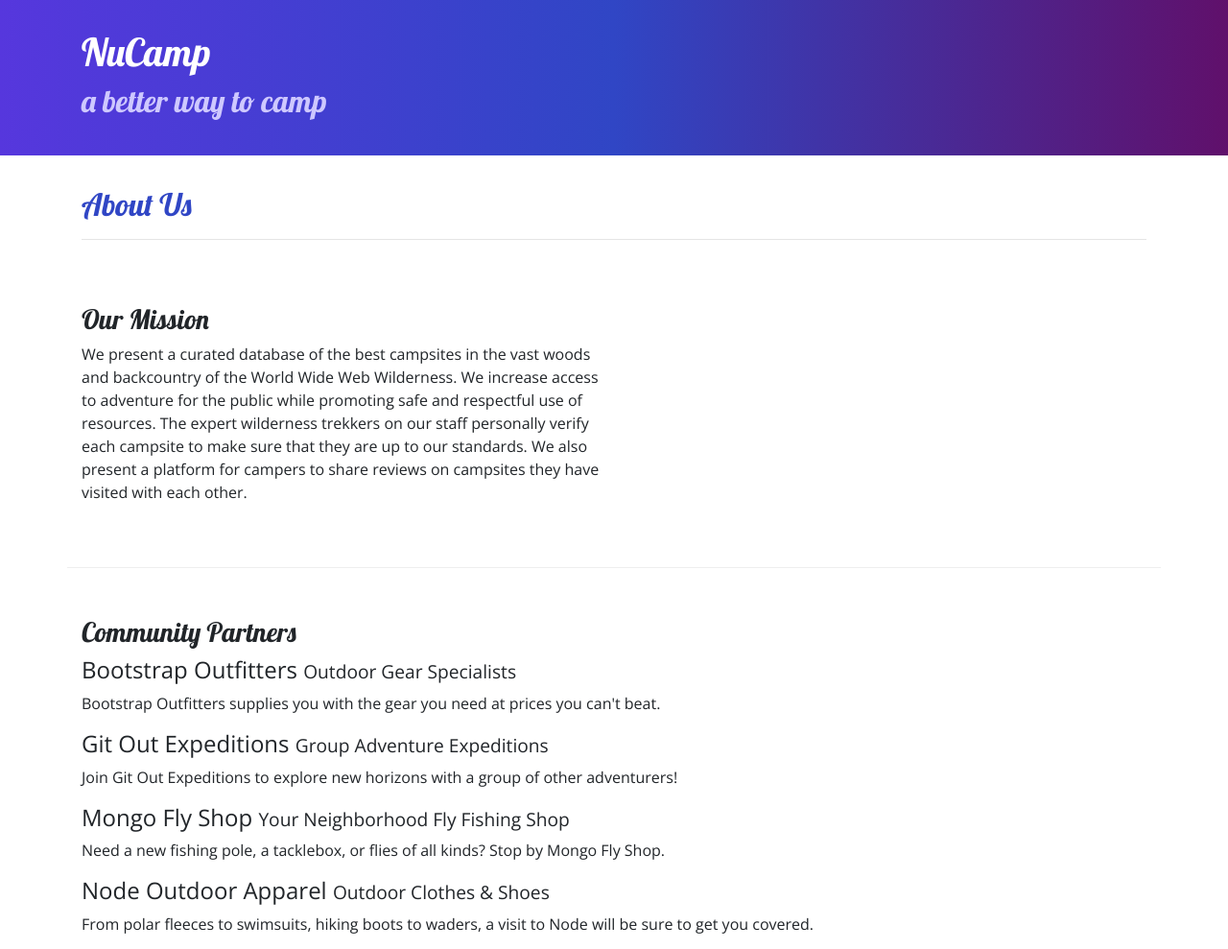
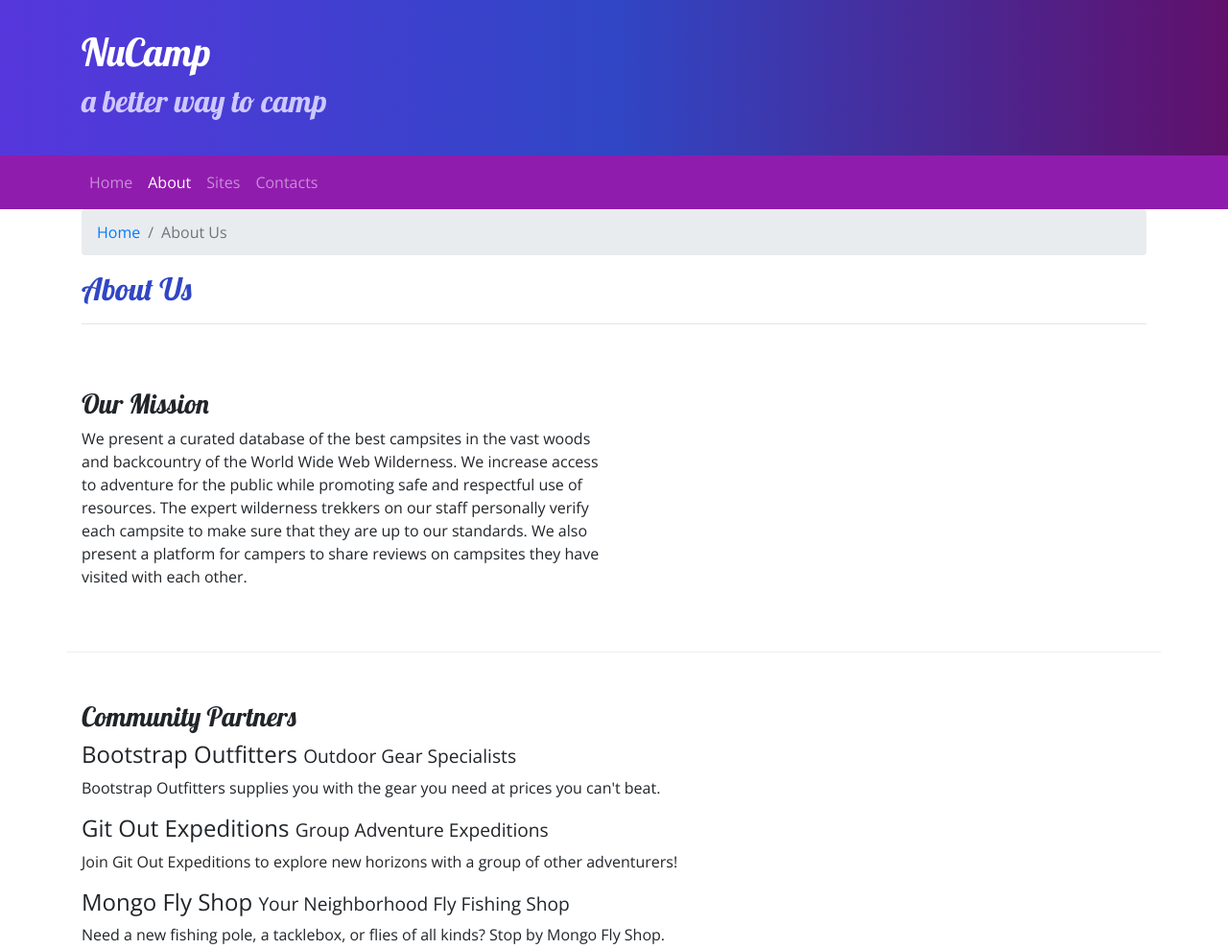
Before and after one commit to Dond2979/nucamp-bootstrap, a website: page aboutus.html in a window 1280 px wide. Shown: the top 989 px of the page at 96% size. Drawn offline with nearby package versions, Linux system fonts and the light colour scheme.

Commit message:
Added Navbar and Breadcrumbs

```diff
--- a/aboutus.html
+++ b/aboutus.html
@@ -28,11 +28,30 @@
         </div>
     </header>
 
+    <nav class="navbar navbar-expand-sm navbar-dark sticky-top">
+        <div class="container">
+            <button class="navbar-toggler ml-auto" type="button" data-toggle="collapse"
+                data-target="#nucampNavbar"><span class="navbar-toggler-icon"></span></button>
+            <div class="collapse navbar-collapse" id="nucampNavbar">
+                <ul class="navbar-nav">
+                    <li class="nav-item"><a class="nav-link" href="index.html">Home</a></li>
+                    <li class="nav-item  active"><a class="nav-link" href="#">About</a></li>
+                    <li class="nav-item"><a class="nav-link" href="#">Sites</a></li>
+                    <li class="nav-item"><a class="nav-link" href="#">Contacts</a></li>
+                </ul>
+            </div>
+        </div>
+    </nav>
+
     <div>
         <div>
             <div class="container">
                 <div class="row">
                     <div class="col">
+                        <ol class="breadcrumb">
+                            <li class="breadcrumb-item"><a href="index.html">Home</a></li>
+                            <li class="breadcrumb-item active">About Us</li>
+                        </ol>
                         <h2>About Us</h2>
                         <hr />
                     </div>
--- a/css/styles.css
+++ b/css/styles.css
@@ -20,6 +20,7 @@ footer {
 }
 
 .jumbotron{
+    margin: 0;
     padding:30px;
     background-image: linear-gradient(to right, #5637DD,
     #3046C5, #60106b);
@@ -31,3 +32,7 @@ footer {
     border-bottom: 1px ridge;
     min-height: 200px;
 }
+
+.navbar {
+    background-color: #901CAD;
+}
```
Also changed, not shown: index.html (+16 -1 lines).
